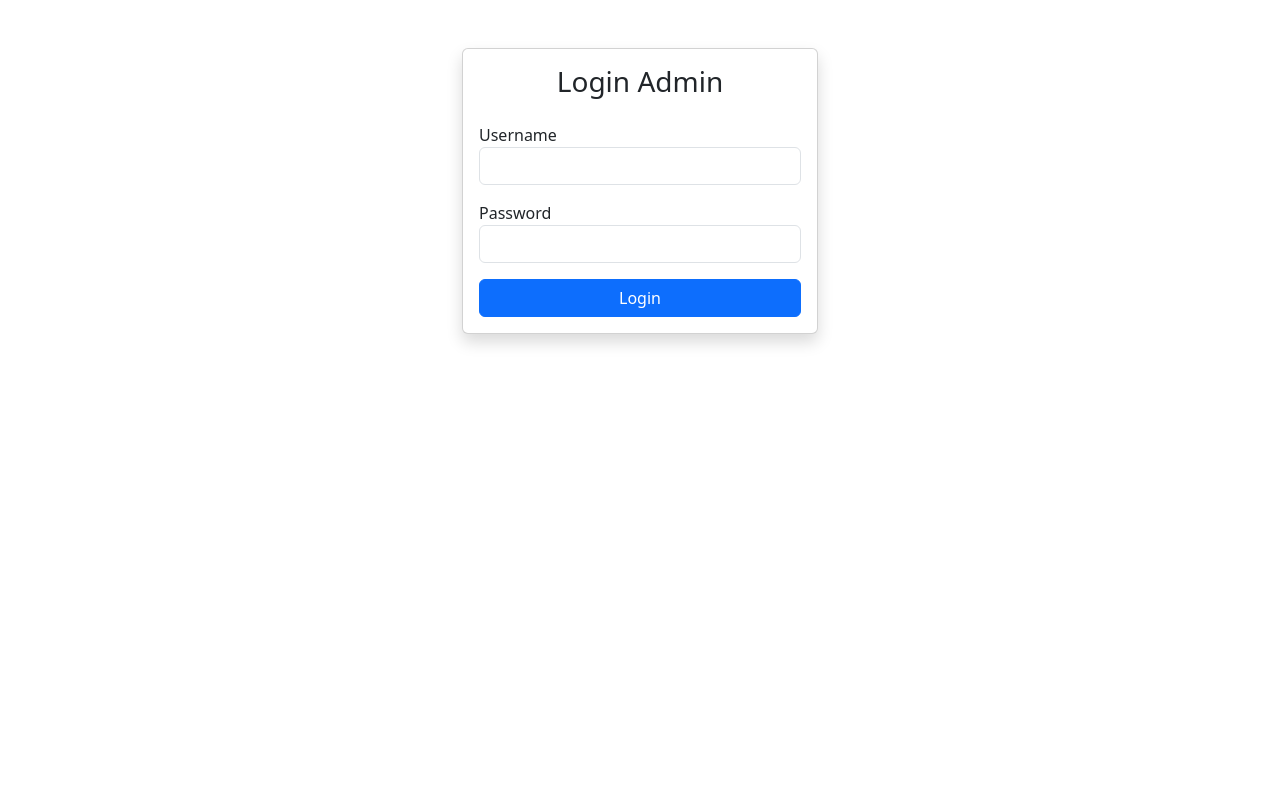
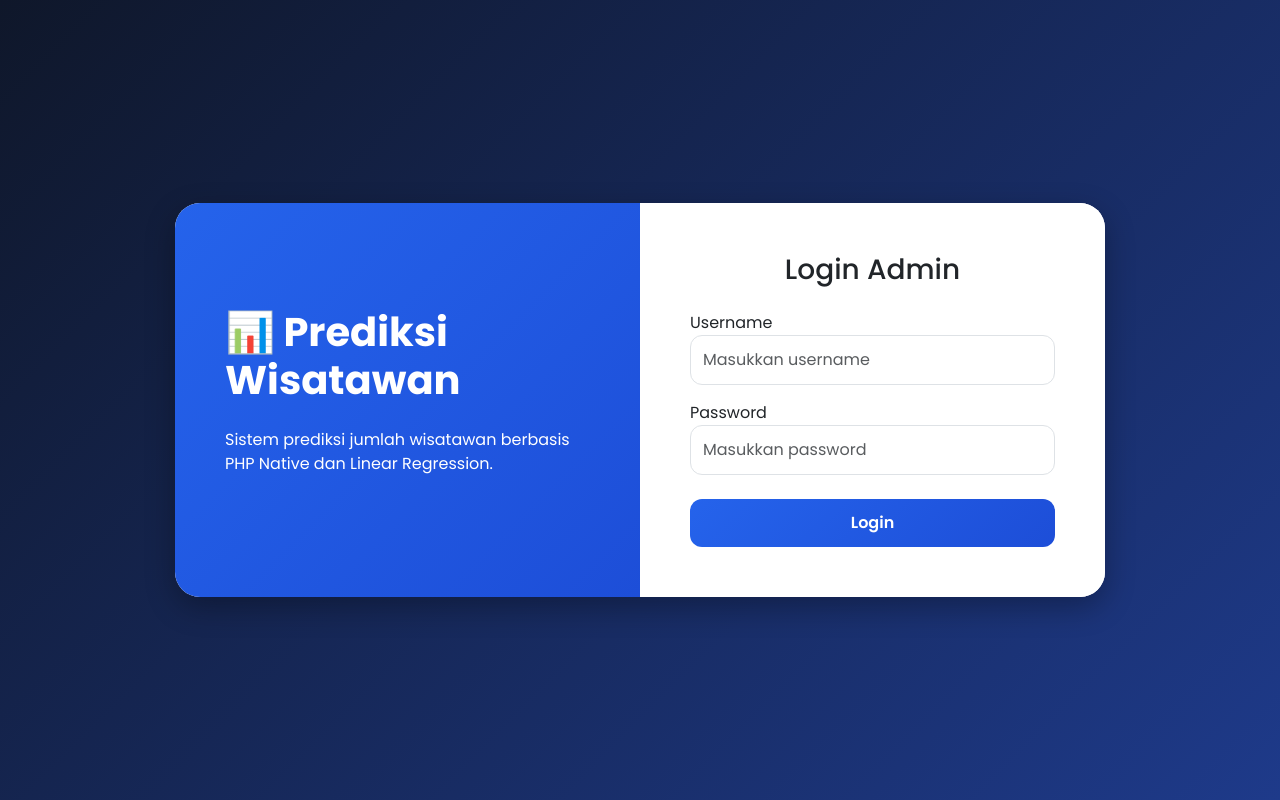
Before and after one commit to anugrahputra08/prediksi-wisatawan, a PHP site: page /login.php in a window 1280 px wide. Run offline with PHP 8.4, Linux system fonts and the light colour scheme.

Commit message:
login.php

```diff
--- a/login.php
+++ b/login.php
@@ -1,36 +1,167 @@
-<?php include 'includes/header.php'; ?>
+<!DOCTYPE html>
+<html lang="id">
+<head>
 
-<div class="container mt-5">
-    <div class="row justify-content-center">
-        <div class="col-md-4">
+    <meta charset="UTF-8">
 
-            <div class="card shadow">
-                <div class="card-body">
+    <meta name="viewport"
+          content="width=device-width, initial-scale=1.0">
 
-                    <h3 class="text-center mb-4">Login Admin</h3>
+    <title>Login Admin</title>
 
-                    <form action="proses_login.php" method="POST">
+    <link href="https://cdn.jsdelivr.net/npm/bootstrap@5.3.0/dist/css/bootstrap.min.css" rel="stylesheet">
+
+    <link href="https://fonts.googleapis.com/css2?family=Poppins:wght@300;400;500;600;700&display=swap" rel="stylesheet">
+
+    <style>
+
+        body{
+            font-family: 'Poppins', sans-serif;
+            height: 100vh;
+            overflow: hidden;
+            background: linear-gradient(135deg,#0f172a,#1e3a8a);
+        }
+
+        .login-container{
+            height: 100vh;
+        }
+
+        .login-card{
+            border: none;
+            border-radius: 25px;
+            overflow: hidden;
+            box-shadow: 0 10px 30px rgba(0,0,0,0.3);
+            animation: fadeIn 0.8s ease;
+        }
+
+        .left-side{
+            background: linear-gradient(135deg,#2563eb,#1d4ed8);
+            color: white;
+            padding: 50px;
+        }
+
+        .left-side h1{
+            font-weight: 700;
+        }
+
+        .right-side{
+            background: white;
+            padding: 50px;
+        }
+
+        .form-control{
+            border-radius: 12px;
+            padding: 12px;
+        }
+
+        .form-control:focus{
+            box-shadow: 0 0 10px rgba(37,99,235,0.3);
+            border-color: #2563eb;
+        }
+
+        .btn-login{
+            background: linear-gradient(135deg,#2563eb,#1d4ed8);
+            border: none;
+            border-radius: 12px;
+            padding: 12px;
+            font-weight: 600;
+            color: white;
+        }
+
+        .btn-login:hover{
+            transform: translateY(-2px);
+            transition: 0.3s;
+        }
+
+        @keyframes fadeIn{
+
+            from{
+                opacity: 0;
+                transform: translateY(20px);
+            }
+
+            to{
+                opacity: 1;
+                transform: translateY(0);
+            }
+
+        }
+
+    </style>
+
+</head>
+
+<body>
+
+<div class="container login-container d-flex justify-content-center align-items-center">
+
+    <div class="col-md-10">
+
+        <div class="card login-card">
+
+            <div class="row g-0">
+
+                <div class="col-md-6 left-side d-flex flex-column justify-content-center">
+
+                    <h1>📊 Prediksi Wisatawan</h1>
+
+                    <p class="mt-3">
+                        Sistem prediksi jumlah wisatawan berbasis PHP Native dan Linear Regression.
+                    </p>
+
+                </div>
+
+                <div class="col-md-6 right-side">
+
+                    <h3 class="mb-4 text-center">
+                        Login Admin
+                    </h3>
+
+                    <form action="proses_login.php"
+                          method="POST">
 
                         <div class="mb-3">
+
                             <label>Username</label>
-                            <input type="text" name="username" class="form-control">
+
+                            <input type="text"
+                                   name="username"
+                                   class="form-control"
+                                   placeholder="Masukkan username"
+                                   required>
+
                         </div>
 
-                        <div class="mb-3">
+                        <div class="mb-4">
+
                             <label>Password</label>
-                            <input type="password" name="password" class="form-control">
+
+                            <input type="password"
+                                   name="password"
+                                   class="form-control"
+                                   placeholder="Masukkan password"
+                                   required>
+
                         </div>
 
-                        <button class="btn btn-primary w-100">
+                        <button type="submit"
+                                class="btn btn-login w-100">
+
                             Login
+
                         </button>
 
                     </form>
+
                 </div>
+
             </div>
 
         </div>
+
     </div>
+
 </div>
 
-<?php include 'includes/footer.php'; ?>
+</body>
+</html>
```
